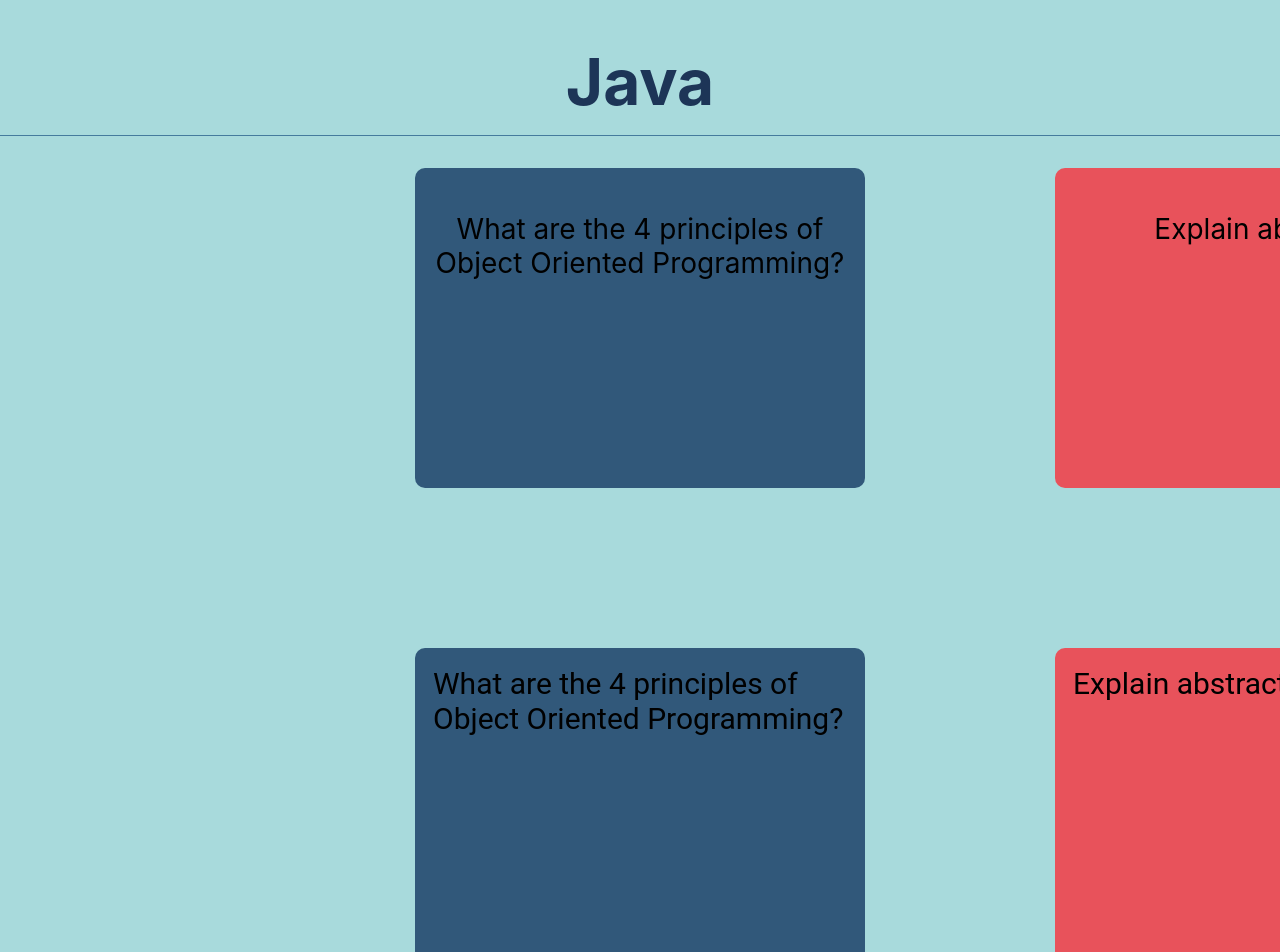
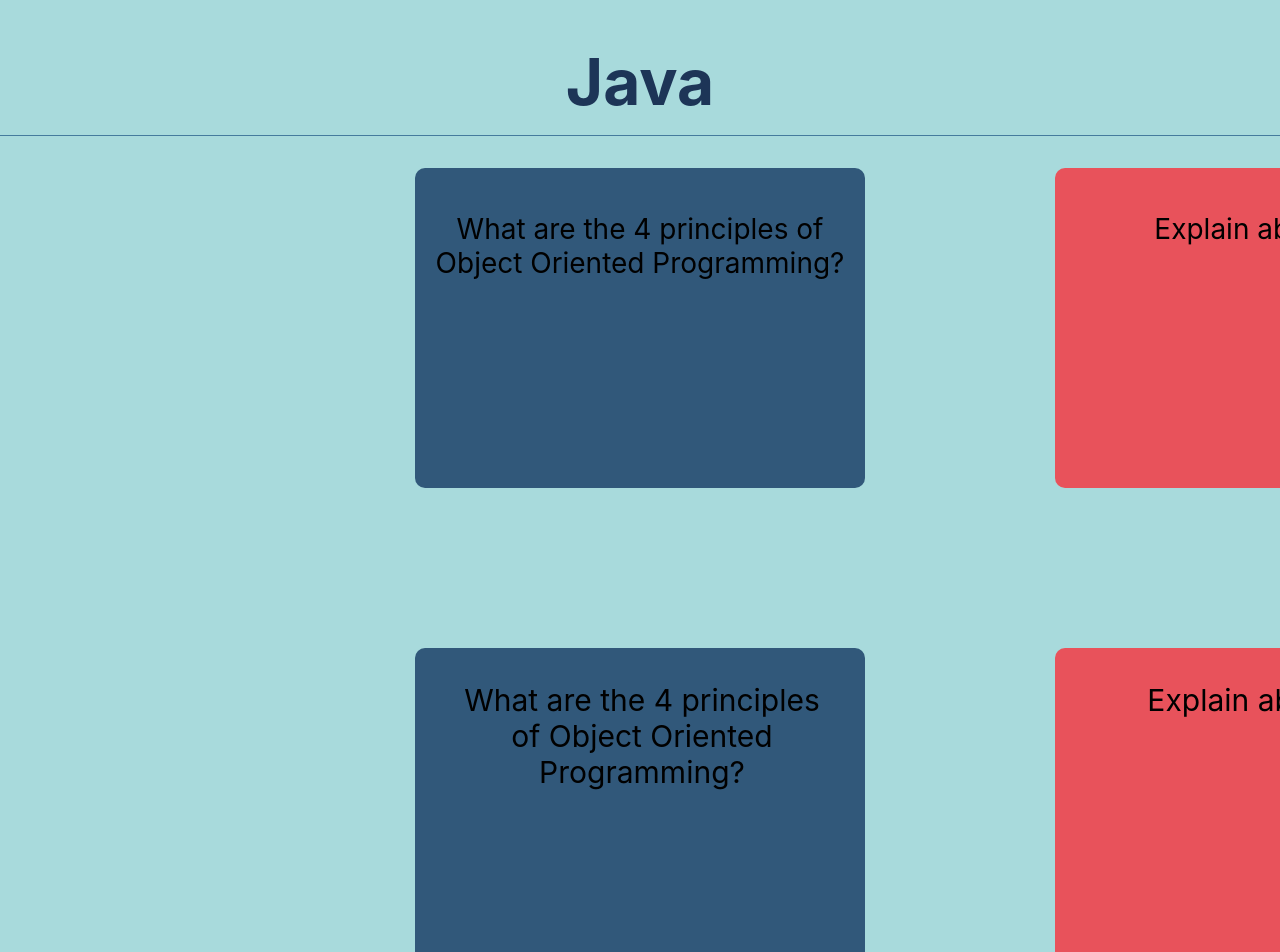
Before and after one commit to michael-mcmasters/Notecards, a React (Create React App) app: page / in a window 1280 px wide. Shown: the top 952 px of the page. Built offline with nearby package versions, Linux system fonts and the light colour scheme.

Commit message:
Style the text

```diff
--- a/src/components/js/CardContent.js
+++ b/src/components/js/CardContent.js
@@ -59,7 +59,7 @@ const CardContent = ({ text, cardIndex, side, dispatch }) => {
 };
 
 const Container = styled.div`
-  padding: 1rem;
+  padding: 2rem;
 `;
 
 // Have to set height manually because textarea's don't have an auto height property, and they don't fill parent div's height.
@@ -70,7 +70,8 @@ const Input = styled.textarea`
   background-color: transparent;
   border: none;
   resize: none;
-  font-family: roboto;
+  text-align: center;
+  font-family: -apple-system, BlinkMacSystemFont, "Segoe UI", "Roboto", "Oxygen", "Ubuntu", "Cantarell", "Fira Sans", "Droid Sans", "Helvetica Neue", sans-serif;
 `;
 
 export default CardContent;
--- a/src/components/js/CardReducer.js
+++ b/src/components/js/CardReducer.js
@@ -13,7 +13,7 @@ const CardReducer = ({ card, cardIndex, xPosition, transition, flipped, animatio
           <CardContent text={card.frontText} cardIndex={cardIndex} side={"front"} dispatch={dispatch} />
         </Front>
         <Back>
-          <CardContent cardText={card.backText} side={"back"} dispatch={dispatch} />
+          <CardContent text={card.backText} side={"back"} dispatch={dispatch} />
         </Back>
       </FlipCard>
     </FlipCardContainer>
--- a/src/components/js/CardsReducer.js
+++ b/src/components/js/CardsReducer.js
@@ -3,7 +3,6 @@ import CardReducer from "./CardReducer";
 import cardsJSON from "../../resources/card-data.json";
 
 const CardsReducer = () => {
-  // let cardsArr = cardsJSON.cards;
   const [cardsArr, setCardsArr] = useState(cardsJSON.cards);
   const [allowHotKeys, setAllowHotKeys] = useState(true);
 
@@ -79,7 +78,8 @@ const CardsReducer = () => {
 
   const updateText = ([cardIndex, side, editedText], cardsArr) => {
     const cardsArrCopy = [...cardsArr];
-    cardsArrCopy[cardIndex].frontText = editedText;
+    const sideOfCardText = (side === "front") ? "frontText" : "backText";
+    cardsArrCopy[cardIndex][sideOfCardText] = editedText;
     setCardsArr(cardsArrCopy);
   }
 
```
